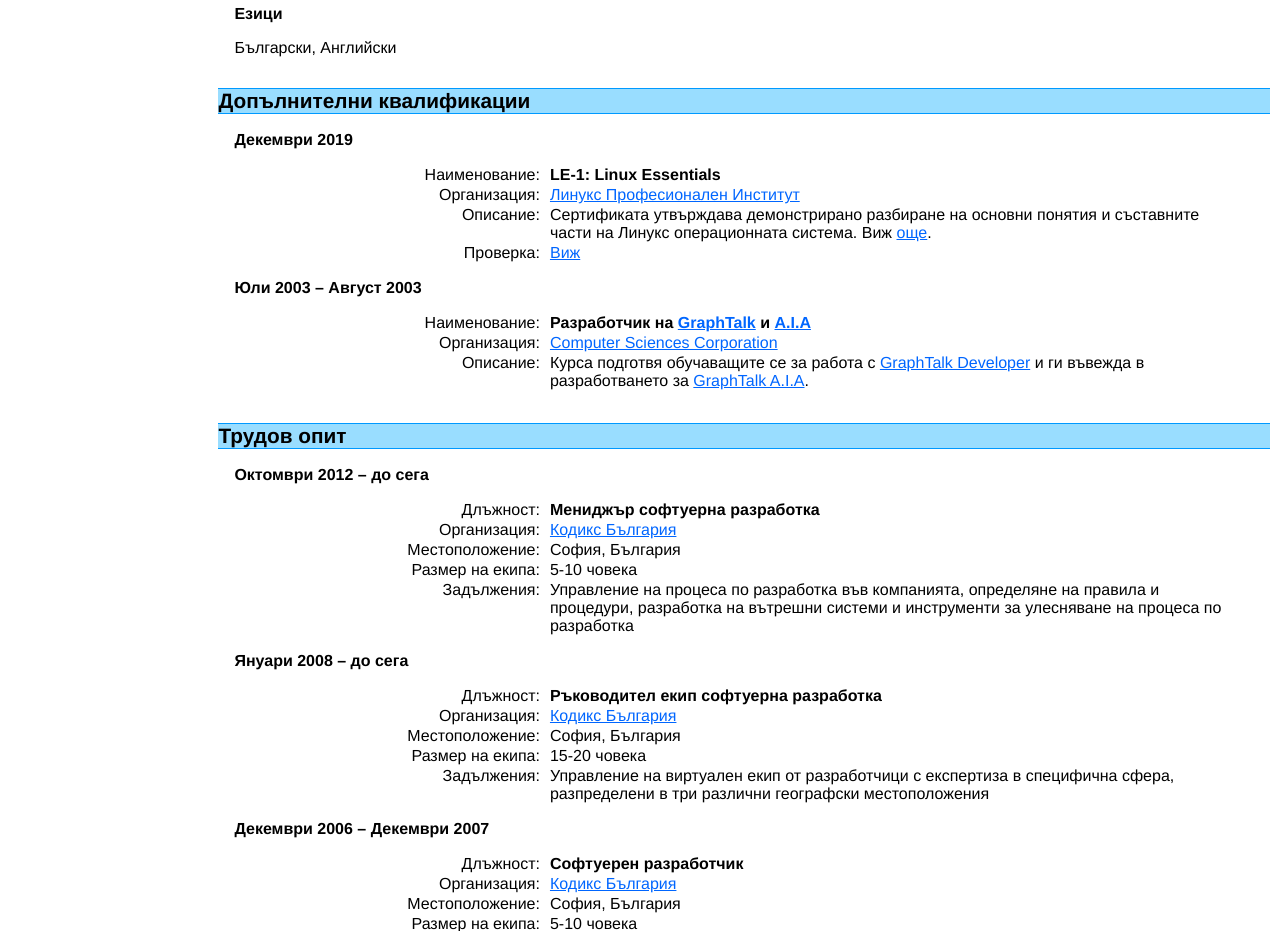
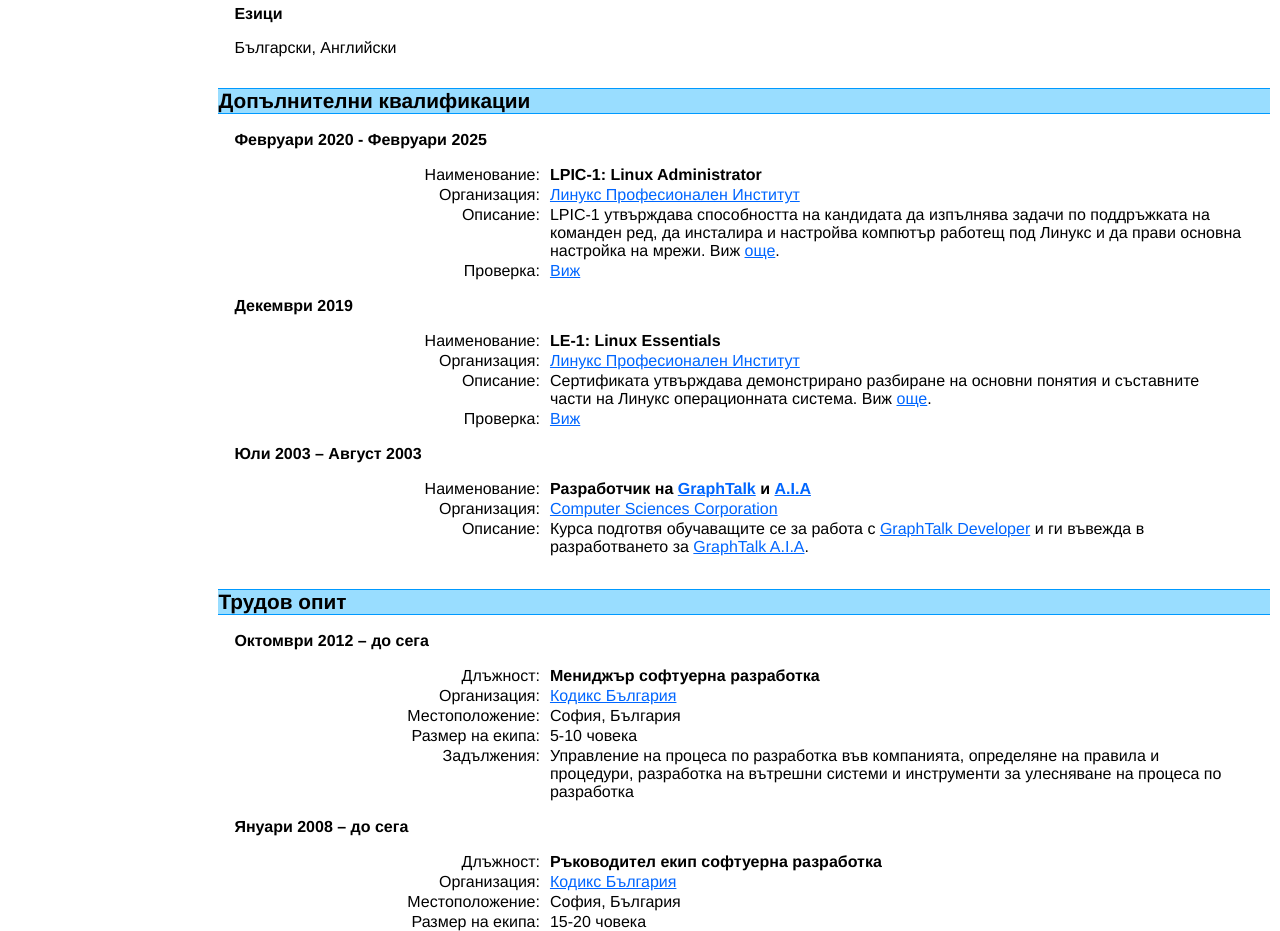
Before and after one commit to gdsotirov/public_html, a plain HTML site: page cv/cv.bg.html in a window 1280 px wide. Shown: the part 1660-2591 px from the top of the page. Drawn offline with Linux system fonts and the light colour scheme.

Commit message:
Add LPIC-1 certificate

```diff
--- a/cv/cv.bg.html
+++ b/cv/cv.bg.html
@@ -328,6 +328,41 @@ MySQL Workbench, Oracle <abbr lang="en" title="Structured Query Language">SQL</a
 <div id="AdditionlQualifications">
 <h2>Допълнителни квалификации</h2>
 <div>
+<h3>Февруари 2020 - Февруари 2025</h3>
+<table class="CV">
+<colgroup>
+<col />
+<col />
+</colgroup>
+<tbody>
+<tr>
+<th>Параметър</th>
+<th>Данни</th>
+</tr>
+<tr>
+<td>Наименование:</td>
+<td><strong>LPIC-1: Linux Administrator</strong></td>
+</tr>
+<tr>
+<td>Организация:</td>
+<td><a hreflang="en" href="https://www.lpi.org/">Линукс Професионален Институт</a></td>
+</tr>
+<tr>
+<td>Описание:</td>
+<td>LPIC-1 утвърждава способността на кандидата да изпълнява задачи по
+поддръжката на команден ред, да инсталира и настройва компютър работещ под
+Линукс и да прави основна настройка на мрежи.
+Виж <a href="https://www.lpi.org/our-certifications/lpic-1-overview">още</a>.</td>
+</tr>
+<tr>
+<td>Проверка:</td>
+<td><a href="http://lpi.org/v/LPI000442041/fzawzmt2mx">Виж</a></td>
+</tr>
+</tbody>
+</table>
+</div>
+
+<div>
 <h3>Декември 2019</h3>
 <table class="CV">
 <colgroup>
@@ -355,7 +390,7 @@ MySQL Workbench, Oracle <abbr lang="en" title="Structured Query Language">SQL</a
 </tr>
 <tr>
 <td>Проверка:</td>
-<td><a href="http://lpi.org/v/LPI000442041/6da6dfnvpc">Виж </a></td>
+<td><a href="http://lpi.org/v/LPI000442041/6da6dfnvpc">Виж</a></td>
 </tr>
 </tbody>
 </table>
```
Also changed, not shown: cv/cv.en.html (+35 -0 lines), 6 other files.
